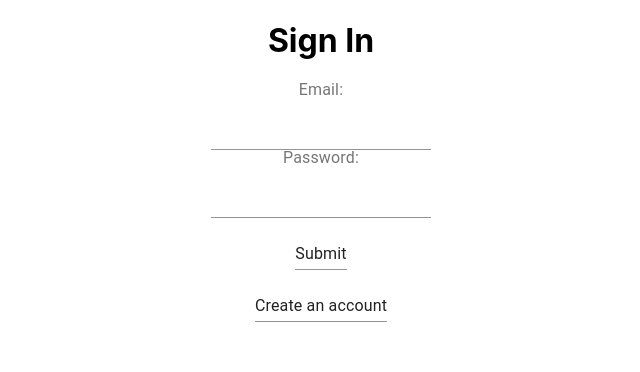
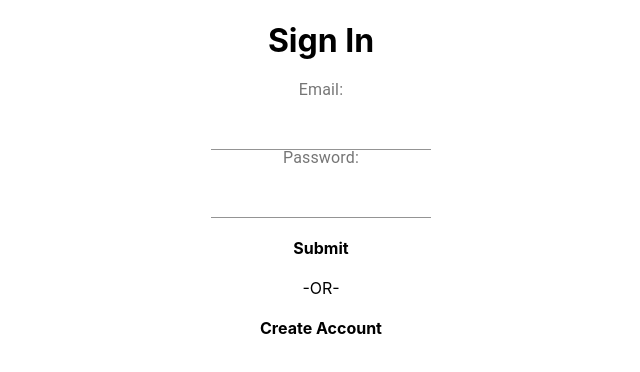
Before and after one commit to dungtran3864/swen-514-web-app, a React (Create React App) app: page /sign-in in a window 1280 px wide. Shown: the top 372 px of the page, without its empty margins (319-959 px from the left). Built offline with nearby package versions, Linux system fonts and the light colour scheme.

Commit message:
Some simple reformatting and added CreateAccount.js

```diff
--- a/src/CreateAccount.js
+++ b/src/CreateAccount.js
@@ -1,3 +1,34 @@
+import './css/Home.css';
+import {Input, InputLabel} from "@material-ui/core";
+import Button from "./Button"
+
 const CreateAccount = () =>  {
+    return(
+        <div className="CreateAccount">
+                <header className="create-account-header">
+                        <h1>Create Account</h1>
+                </header>
+                <body>
+                        <form>
+                            <InputLabel htmlFor="email">Email:</InputLabel>
+                            <Input type="text" id="email" name="email"/><br/><br/>
+                            <InputLabel htmlFor="password">Password:</InputLabel>
+                            <Input type="password" id="password" name="password"/><br/><br/>
+                            <InputLabel htmlFor="address">Address:</InputLabel>
+                            <Input type="text" id="adrL1" name="addressLine1"/><br/><br/>
+                            <InputLabel htmlFor="address">Address L2 (optional):</InputLabel>
+                            <Input type="text" id="adrl2" name="addressLine2"/><br/><br/>
+                            <InputLabel htmlFor="zipCode">Zip Code:</InputLabel>
+                            <Input type="text" id="zipCode" name="zipCode"/><br/><br/>
+                            <InputLabel htmlFor="city">City:</InputLabel>
+                            <Input type="text" id="city" name="city"/><br/><br/>
+                            <InputLabel htmlFor="state">State:</InputLabel>
+                            <Input type="text" id="state" name="state"/><br/><br/>
+                            <Button to={"/user-home"} label={"Create Account"}/>
+                        </form>
+                </body>
+        </div>
+    );
+}
 
-}
+export  default CreateAccount;
--- a/src/Landing.js
+++ b/src/Landing.js
@@ -1,6 +1,4 @@
 import './css/Home.css';
-import SignIn from "./SignIn";
-import {Input} from "@material-ui/core";
 import Button from "./Button";
 import { CenteredColumn } from "./StyleBlocks";
 import styled from "styled-components";
@@ -33,6 +31,7 @@
                 </div>
                 <div>
                     <Button to={"/sign-in"} label="Sign In"/>
+                    <label> -OR- </label>
                     <Button to={"/create-account"} label="Create An Account"/>
                 </div>
             </StyledHome>
--- a/src/SignIn.js
+++ b/src/SignIn.js
@@ -1,5 +1,6 @@
 import './css/Home.css';
 import {Input, InputLabel} from "@material-ui/core";
+import Button from "./Button"
 /* TODO: Rename everything from App --> Home ASAP */
 
 /* TODO:
@@ -20,8 +21,9 @@
                     <Input type="text" id="email" name="email"/><br/>
                     <InputLabel htmlFor="password">Password:</InputLabel><br/>
                     <Input type="text" id="password" name="password"/><br/><br/>
-                    <Input type="submit" value="Submit"/><br/><br/>
-                    <Input type="submit" value="Create an account"/><br/>
+                    <Button to={"/citizen-home"} label={"Submit"}/><br/><br/>
+                    <label> -OR- </label><br/><br/>
+                    <Button to={"/create-account"} label={"Create Account"}/><br/>
                 </form>
             </body>
         </div>
--- a/src/css/Home.css
+++ b/src/css/Home.css
@@ -25,3 +25,7 @@
 .SignIn{
   text-align: center;
 }
+
+.CreateAccount{
+  text-align: center;
+}
```
